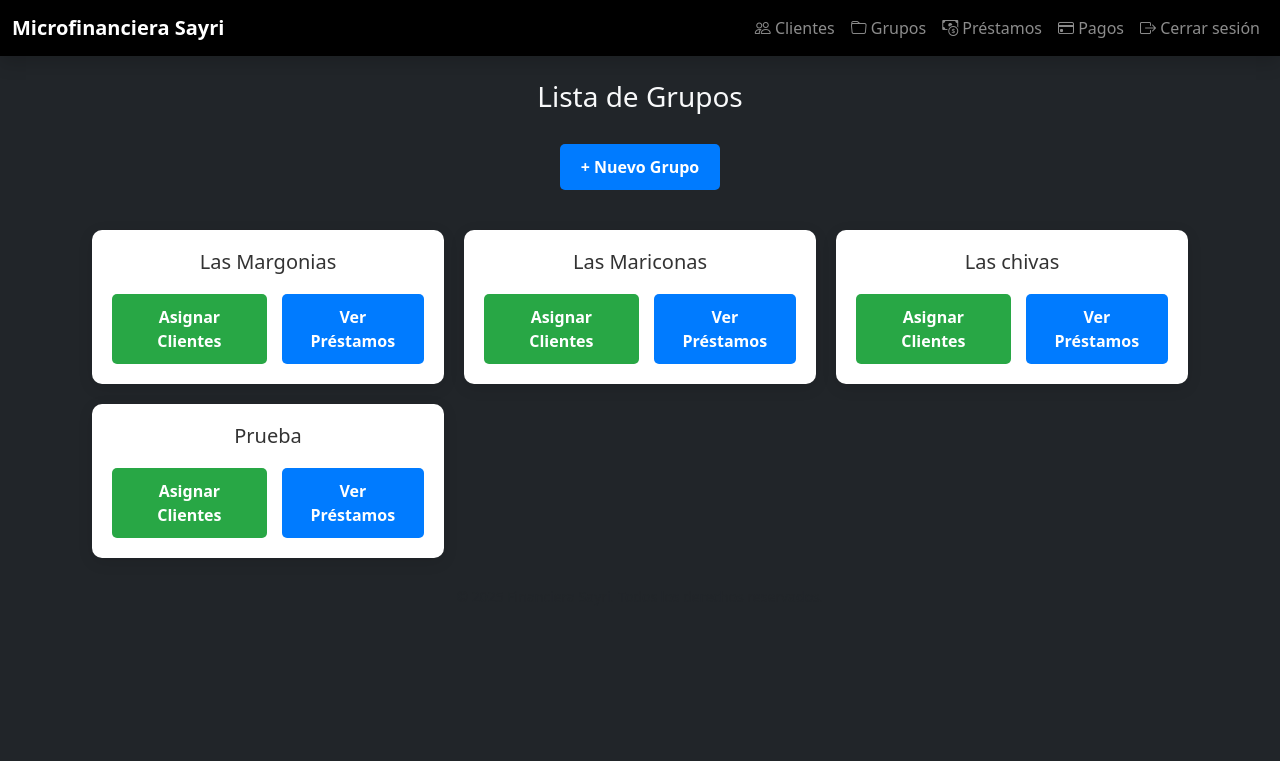
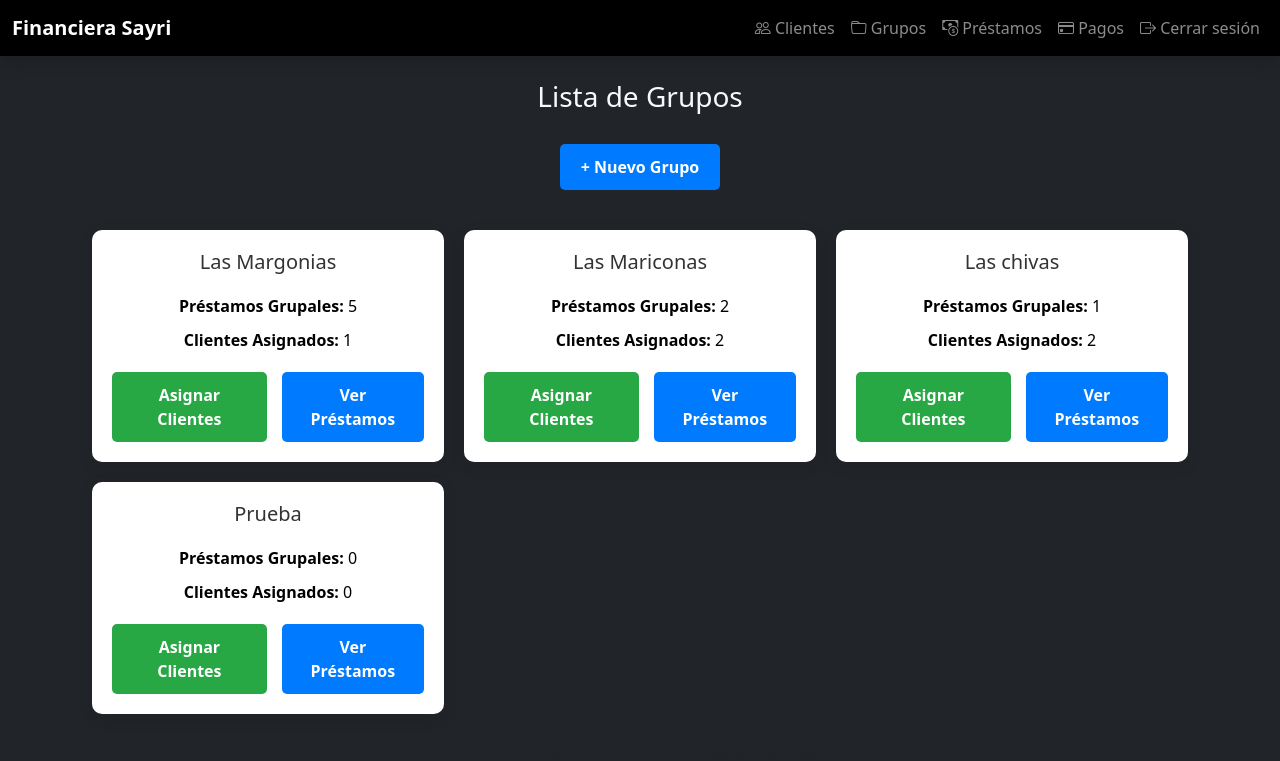
Before and after one commit to LuisD-coder/sayri, a Flask app: page /grupos/ in a window 1280 px wide. Shown: the top 761 px of the page. Run offline with Flask 3, Linux system fonts and the light colour scheme; a user stored in the database is signed in.

Commit message:
Modificacion de prestamos grupales, conteo de prestamos

```diff
--- a/routes/prestamos_grupales.py
+++ b/routes/prestamos_grupales.py
@@ -15,7 +15,6 @@ from sqlalchemy import asc, desc
 
 prestamos_grupales_bp = Blueprint('prestamos_grupales', __name__, url_prefix='/prestamos_grupales')
 
-# Crear un nuevo préstamo grupal
 @prestamos_grupales_bp.route('/nuevo', methods=['GET', 'POST'])
 @login_required
 def nuevo_prestamo_grupal():
@@ -40,7 +39,7 @@ def nuevo_prestamo_grupal():
         db.session.commit()
 
         flash("Préstamo grupal creado exitosamente.", "success")
-        return redirect(url_for('prestamos_grupales.lista_prestamos_grupales'))
+        return redirect(url_for('prestamos_grupales.lista_prestamos_grupales', grupo_id=grupo_id))
 
     # Obtener todos los grupos para mostrar en la plantilla
     grupos = Grupo.query.all()
--- a/templates/base.html
+++ b/templates/base.html
@@ -18,7 +18,7 @@
 
     <header class="navbar navbar-expand-lg navbar-dark bg-black shadow">
         <div class="container-fluid">
-            <a class="navbar-brand fw-bold" href="/">Microfinanciera Sayri</a>
+            <a class="navbar-brand fw-bold" href="/">Financiera Sayri</a>
             <button class="navbar-toggler" type="button" data-bs-toggle="collapse" data-bs-target="#navbarNav">
                 <span class="navbar-toggler-icon"></span>
             </button>
--- a/templates/grupos/lista_grupos.html
+++ b/templates/grupos/lista_grupos.html
@@ -15,6 +15,8 @@
         {% for grupo in grupos %}
             <div class="grupo-card">
                 <h3>{{ grupo.nombre }}</h3>
+                <p class="prestamos-count"><strong>Préstamos Grupales:</strong> {{ grupo.prestamos_grupales|length }}</p>
+                <p class="clientes-count"><strong>Clientes Asignados:</strong> {{ grupo.clientes|length }}</p>
                 <div class="grupo-actions">
                     <a href="{{ url_for('grupos.asignar_clientes', grupo_id=grupo.id) }}" class="btn btn-assign">Asignar Clientes</a>
                     <a href="{{ url_for('prestamos_grupales.prestamos_por_grupo', grupo_id=grupo.id) }}" class="btn btn-view">Ver Préstamos</a>
@@ -81,6 +83,20 @@
             margin-bottom: 20px;
         }
 
+        /* Contador de préstamos grupales */
+        .prestamos-count {
+            color: #000000; /* Cambia el color aquí, elige el que te guste */
+            font-size: 16px;
+            margin-bottom: 10px;
+        }
+
+        /* Contador de clientes asignados */
+        .clientes-count {
+            color: #000000; /* Puedes cambiar el color según lo que prefieras */
+            font-size: 16px;
+            margin-bottom: 20px;
+        }
+
         /* Acciones */
         .grupo-actions {
             display: flex;
```
Also changed, not shown: database/sayri.db.
